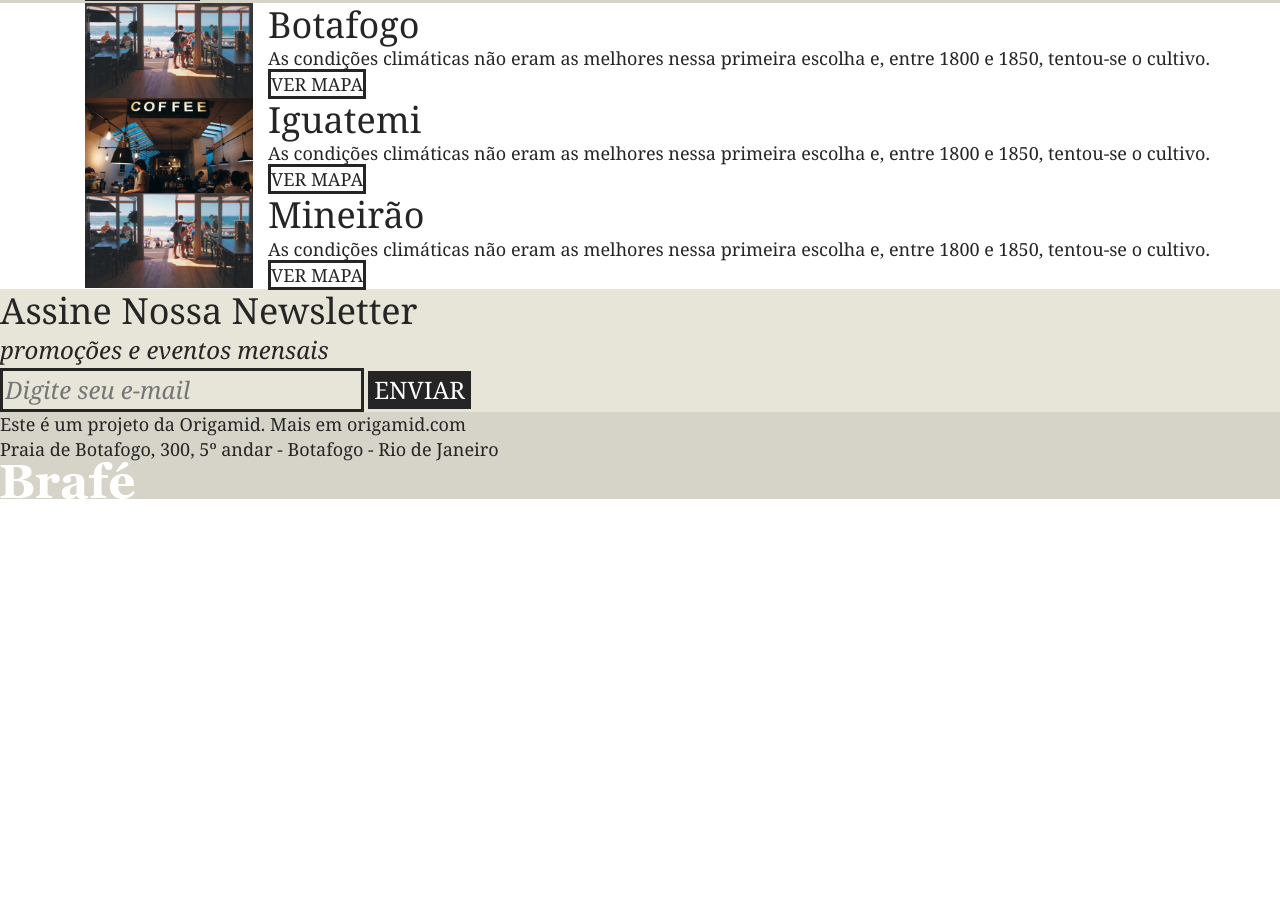
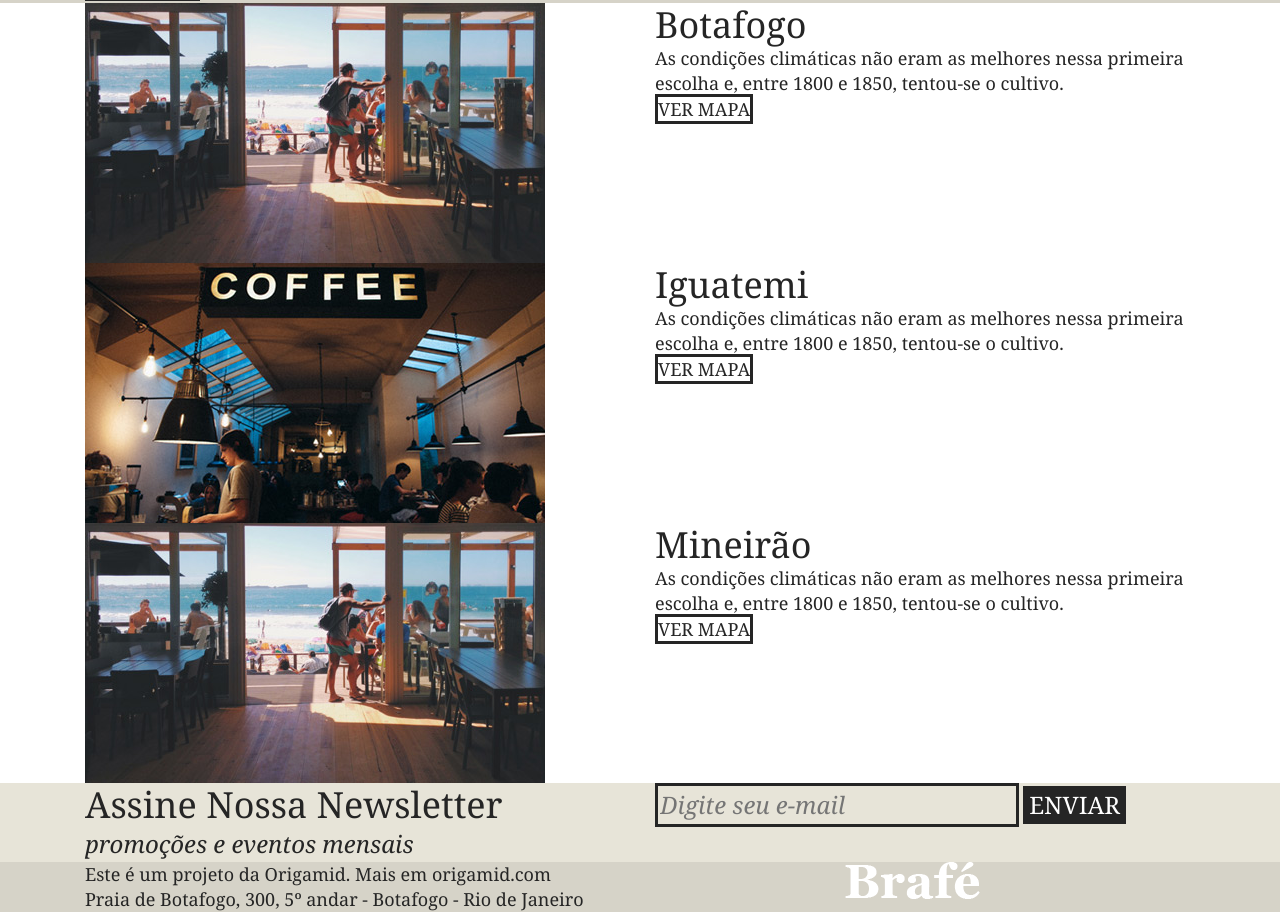
Before and after one commit to DanielFreitasFerreira/brafe, a plain HTML site: page brafe-1-bootstrap/index.html in a window 1280 px wide. Shown: the part 861-1773 px from the top of the page. Before the commit the page ends 1360 px from the top, so only its background shows below. Drawn offline with nearby package versions, Linux system fonts and the light colour scheme.

Commit message:
finished grid positioning style

```diff
--- a/brafe-1-bootstrap/index.html
+++ b/brafe-1-bootstrap/index.html
@@ -75,7 +75,7 @@ aente quente, mas também pode ser consumido gelado. Ele é um estimulante, por
 				<img src="img/botafogo.jpg" alt="Brafé unidade Botafogo">
 			</div>
 
-			<div>
+			<div class="col-sm">
 				<h2>Botafogo</h2>
 				<p>As condições climáticas não eram as melhores nessa primeira escolha e, entre 1800 e 1850, tentou-se o cultivo.</p>
 				<a href="#">Ver Mapa</a>
@@ -88,7 +88,7 @@ aente quente, mas também pode ser consumido gelado. Ele é um estimulante, por
 				<img src="img/iguatemi.jpg" alt="Brafé unidade Iguatemi">
 			</div>
 
-			<div>
+			<div class="col-sm">
 				<h2>Iguatemi</h2>
 				<p>As condições climáticas não eram as melhores nessa primeira escolha e, entre 1800 e 1850, tentou-se o cultivo.</p>
 				<a href="#">Ver Mapa</a>
@@ -101,7 +101,7 @@ aente quente, mas também pode ser consumido gelado. Ele é um estimulante, por
 				<img src="img/botafogo.jpg" alt="Brafé unidade Mineirão">
 			</div>
 
-			<div>
+			<div class="col-sm">
 				<h2>Mineirão</h2>
 				<p>As condições climáticas não eram as melhores nessa primeira escolha e, entre 1800 e 1850, tentou-se o cultivo.</p>
 				<a href="#">Ver Mapa</a>
@@ -111,23 +111,29 @@ aente quente, mas também pode ser consumido gelado. Ele é um estimulante, por
 	</section>
 
 	<section class="assine">
-		<div>
-			<div class="assine-info">
+		<div class="container">
+			<div class="row">
+				<div class="assine-info col-sm">
 					<h2>Assine Nossa Newsletter</h2>
 					<p>promoções e eventos mensais</p>
 				</div>
-			<form>
+				<form class="col-sm">
 					<label>E-mail</label>
 					<input type="text" placeholder="Digite seu e-mail">
 					<button type="submit">Enviar</button>
 				</form>
 			</div>
+		</div>
 	</section>
 
 	<footer class="footer">
-		<div>
-			<p>Este é um projeto da Origamid. Mais em origamid.com<br>Praia de Botafogo, 300, 5º andar - Botafogo - Rio de Janeiro</p>
+		<div class="container">
+			<div class="row">
+				<p class="col-sm-8">Este é um projeto da Origamid. Mais em origamid.com<br>Praia de Botafogo, 300, 5º andar - Botafogo - Rio de Janeiro</p>
+				<div class="col-sm">
 					<img src="img/brafe.png" alt="Brafé">
+				</div>
+			</div>
 		</div>
 	</footer>
 
```
Lines whose indentation alone changed are shown as unchanged.
